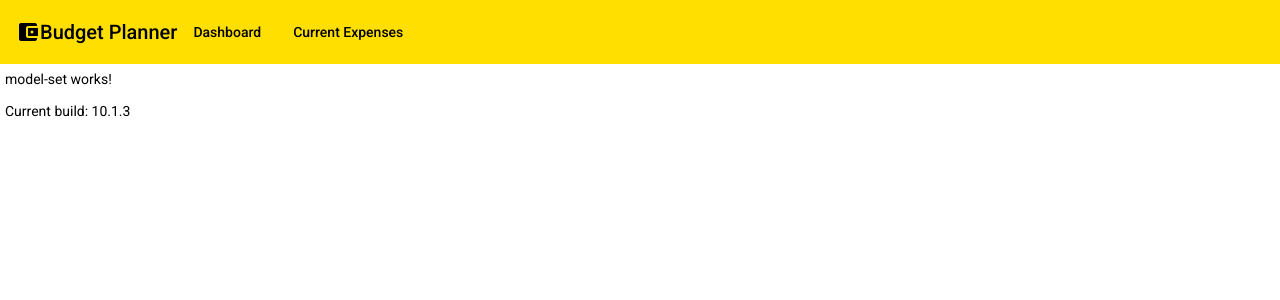
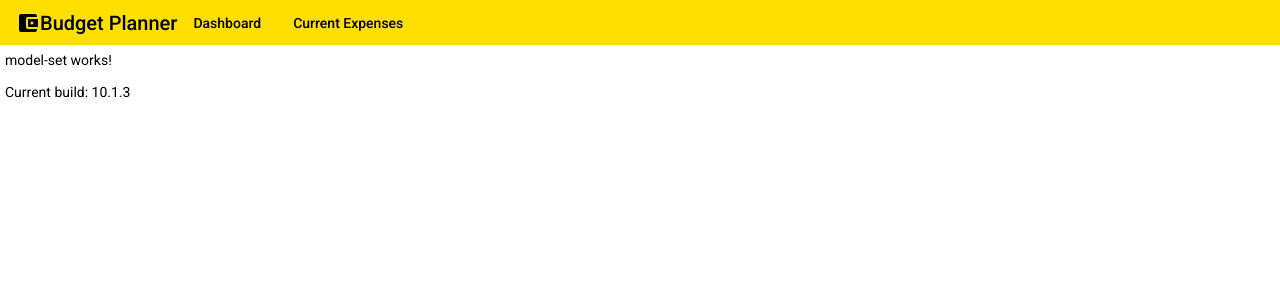
Before and after one commit to prasannaraja/angular-blade-ui, an Angular app in the folder blade-ui/: page /model-set in a window 1280 px wide. Shown: the top 300 px of the page. Built offline with nearby package versions, Linux system fonts and the light colour scheme.

Commit message:
layout-top nav height changed

```diff
--- a/blade-ui/src/app/core/layout-topnav/layout-topnav.component.scss
+++ b/blade-ui/src/app/core/layout-topnav/layout-topnav.component.scss
@@ -1,4 +1,12 @@
 .mat-toolbar.mat-primary {
-    background: rgb(255,223,0);
-    color: black;
-  }
+  background: rgb(255,223,0);
+  color: black;
+}
+
+.mat-toolbar-row, .mat-toolbar-single-row {
+  height: 45px;
+}
+
+.mat-toolbar-multiple-rows {
+  min-height: 45px;
+}
```
